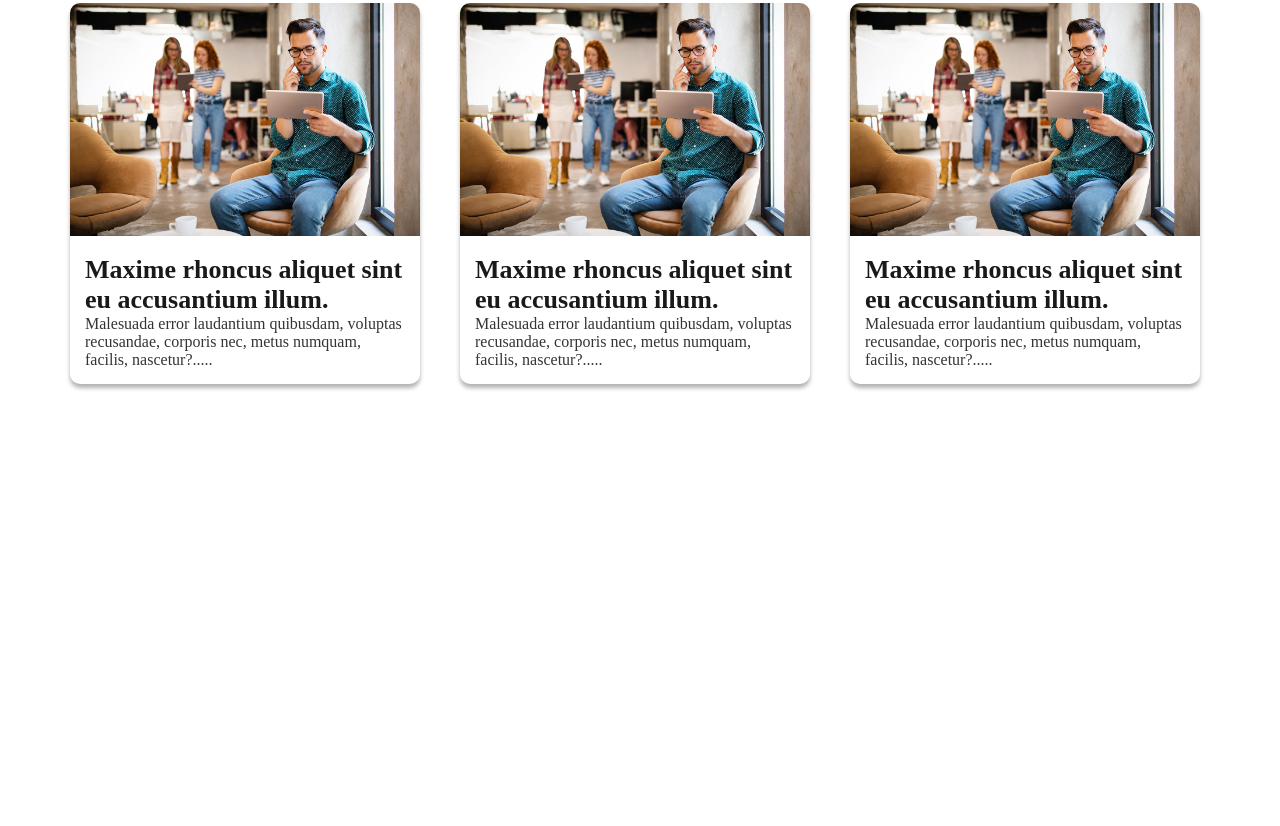
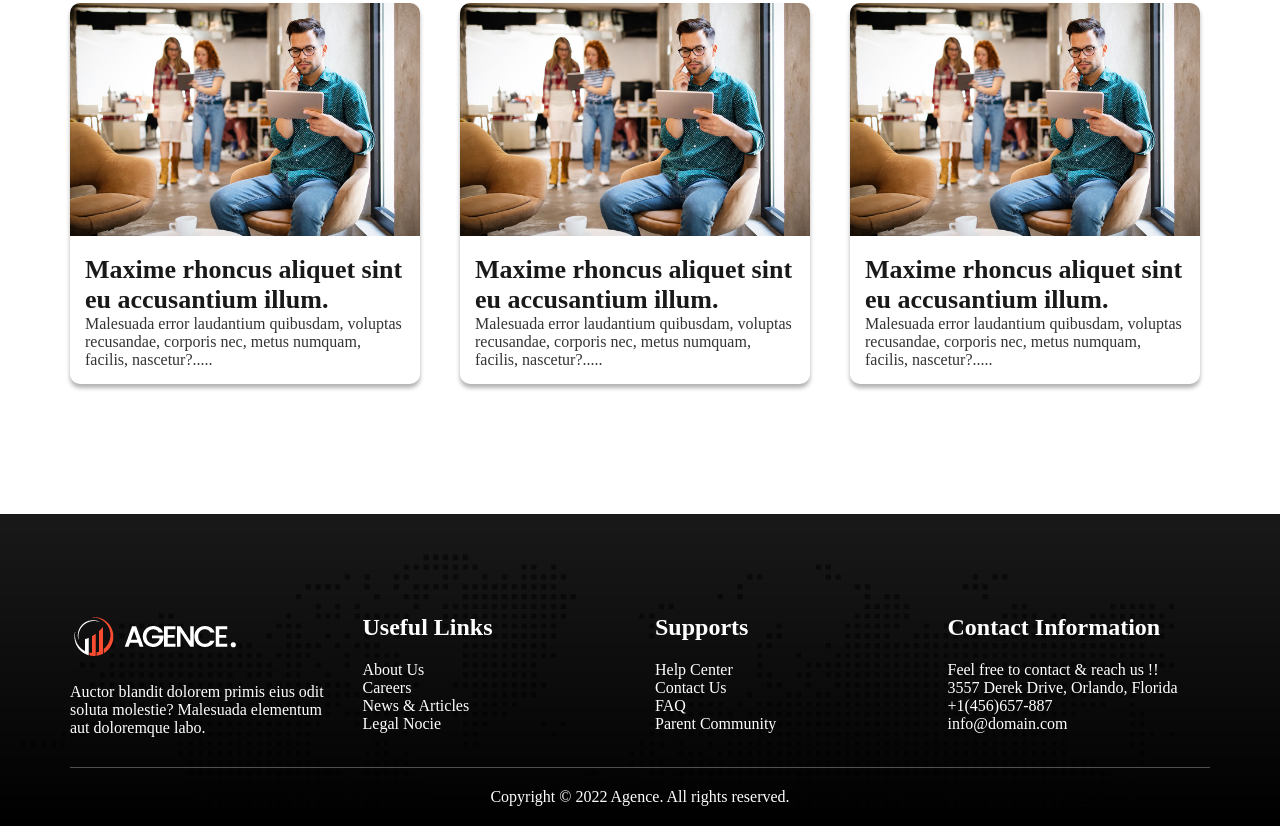
Before and after one commit to IsrafilHossen3/digital-agency, a plain HTML site: page index.html in a window 1280 px wide. Shown: the part 2134-2960 px from the top of the page. Before the commit the page ends 2648 px from the top, so only its background shows below. Drawn offline with Linux system fonts and the light colour scheme.

Commit message:
footer completed

```diff
--- a/index.html
+++ b/index.html
@@ -116,7 +116,6 @@
         </p>
       </div>
       <div class="blog-container">
-
         <div class="blog">
           <img class="blog-img" src="asset/image/blog-1.jpg" alt="" />
           <div class="blog-body">
@@ -153,9 +152,53 @@
             </p>
           </div>
         </div>
-
-
       </div>
     </section>
+
+    <!-- footer -->
+    <footer>
+      <div class="footer-container">
+        <div class="footer-column">
+          <img class="logo-footer" src="asset/logo/logo.png" alt="" />
+          <p class="footer-description">
+            Auctor blandit dolorem primis eius odit soluta molestie? Malesuada
+            elementum aut doloremque labo.
+          </p>
+          <!-- <div class="social-links"></div> -->
+        </div>
+
+        <div class="footer-column">
+          <h3 class="footer-title">Useful Links</h3>
+          <ul>
+            <li><a href="">About Us</a></li>
+            <li><a href="">Careers</a></li>
+            <li><a href="">News & Articles</a></li>
+            <li><a href="">Legal Nocie</a></li>
+          </ul>
+        </div>
+        <div class="footer-column">
+          <h3 class="footer-title">Supports</h3>
+          <ul>
+            <li><a href="">Help Center</a></li>
+            <li><a href="">Contact Us</a></li>
+            <li><a href="">FAQ</a></li>
+            <li><a href=""> Parent Community </a></li>
+          </ul>
+        </div>
+        <div class="footer-column">
+          <h3 class="footer-title">Contact Information</h3>
+          <div class="contact-info">
+            <p>Feel free to contact & reach us !!</p>
+            <p>3557 Derek Drive, Orlando, Florida</p>
+            <p>+1(456)657-887</p>
+            <p>info@domain.com</p>
+          </div>
+        </div>
+      </div>
+      <hr />
+      <div class="copy-right">
+        <p>Copyright &copy; 2022 Agence. All rights reserved.</p>
+      </div>
+    </footer>
   </body>
 </html>
--- a/styles/index.css
+++ b/styles/index.css
@@ -175,7 +175,7 @@ ul.menu li a {
   display: flex;
   gap: 20px;
   width: 30%;
-  border-right: 1px solid rgba(0,0,0,0.7)
+  border-right: 1px solid rgba(0, 0, 0, 0.7);
 }
 
 .phone img {
@@ -184,7 +184,6 @@ ul.menu li a {
 
 .number-description {
   font-size: 12px;
-
 }
 
 .number {
@@ -233,7 +232,7 @@ ul.menu li a {
 .blog {
   max-width: 350px;
   box-shadow: 0 4px 4px 0px rgba(0, 0, 0, 0.3);
-border-radius: 10px;
+  border-radius: 10px;
 }
 
 .blog-body {
@@ -242,7 +241,7 @@ border-radius: 10px;
 
 .blog-title {
   font-size: 26px;
-  color: rgba(0,0,0,0.9)
+  color: rgba(0, 0, 0, 0.9);
 }
 
 .blog-img {
@@ -253,5 +252,64 @@ border-radius: 10px;
 
 .blog-description {
   font-size: 16px;
-  color: rgba(0, 0, 0, 0.8)
+  color: rgba(0, 0, 0, 0.8);
 }
+
+/* footer */
+footer {
+  background-image: url("../asset/image/footer-bg.png"),
+    linear-gradient(rgba(0, 0, 0, 0.9), rgba(0, 0, 0, 1));
+  background-blend-mode: overlay;
+  background-size: cover;
+  background-repeat: no-repeat no-repeat;
+  padding: 100px 0;
+  padding-bottom: 20px;
+}
+
+.footer-container {
+  width: 1140px;
+  margin: 0 auto;
+  color: #fff;
+  display: flex;
+  justify-content: space-between;
+  gap: 30px;
+}
+
+.footer-column {
+  width: 25%;
+}
+
+.logo-footer {
+  margin-bottom: 20px;
+}
+
+.footer-title {
+  margin-bottom: 20px;
+  font-size: 24px;
+}
+
+.footer-column ul li {
+  list-style-type: none;
+}
+
+.footer-column ul li a {
+  text-decoration: none;
+  color: white;
+}
+
+footer hr {
+  width: 1140px;
+  margin: 0 auto;
+  margin-top: 30px;
+  border: 0;
+  border-bottom: 1px solid rgba(255, 255, 255, 0.3);
+}
+
+.copy-right {
+  color: #fff;
+  margin-top: 20px;
+}
+
+.copy-right p {
+  text-align: center;
+}
```
